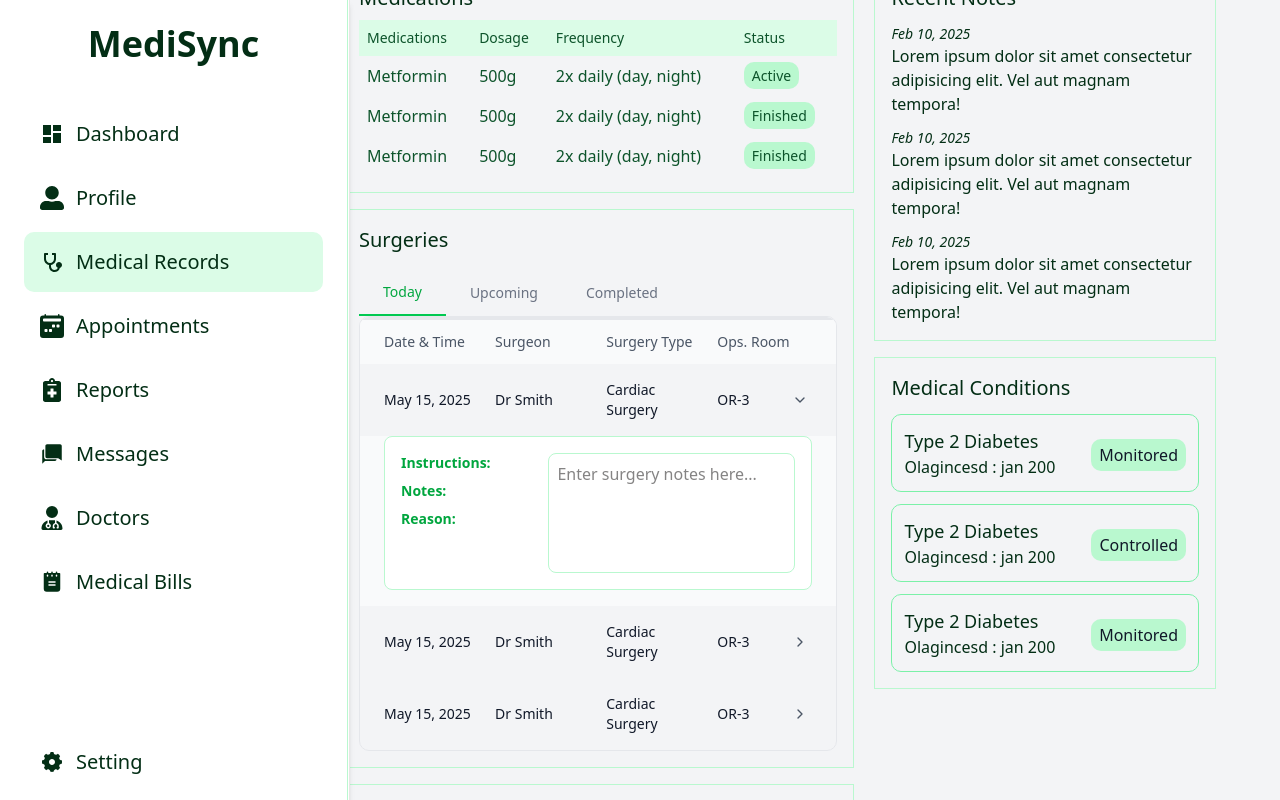
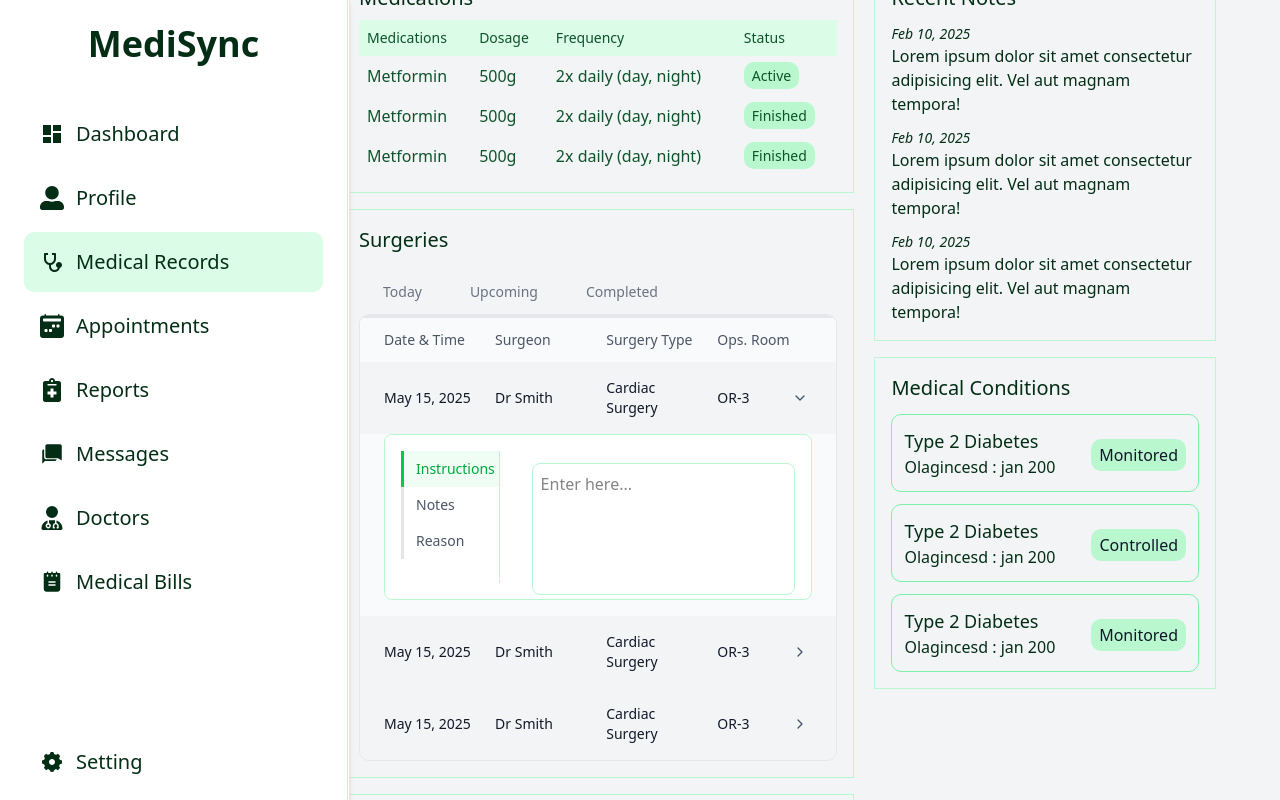
Before and after one commit to HarikaraPrashath/Auth-Next-Client, a Next.js app: page /dashboard/medical-records in a window 1280 px wide. Both pictures are taken after a click on the button 800 px from the left and 1047 px from the top of the page. Shown: the part 647-1447 px from the top of the page. Built offline with nearby package versions, Linux system fonts and the light colour scheme.

Commit message:
Add Active-Tab for Medical-Records

```diff
--- a/app/components/MedicalReportComponent/Surgeries/Surgeries.tsx
+++ b/app/components/MedicalReportComponent/Surgeries/Surgeries.tsx
@@ -47,6 +47,7 @@ const Surgeries = () => {
 
   const toggleRow = (id: string) => {
     setExpandedRow(expandedRow === id ? null : id);
+    setActiveTab("Instructions"); // reset tab when row opens
   };
 
   return (
@@ -122,39 +123,39 @@ const Surgeries = () => {
               {expandedRow === surgery.id && (
                 <div className="px-6 pb-4 bg-gray-50">
                   <div className="bg-white rounded-md border border-green-200 p-4 flex gap-4">
-                    {/* Left side - Info */}
-                    <div className="flex flex-col space-y-2 w-1/3">
-                      {surgery.instructions && (
-                        <div className="text-sm text-gray-700">
-                          <span className="font-semibold text-green-600">
-                            Instructions:
-                          </span>{" "}
-                        </div>
-                      )}
-                      {surgery.notes && (
-                        <div className="text-sm text-gray-700">
-                          <span className="font-semibold text-green-600">
-                            Notes:
-                          </span>{" "}
-                        </div>
-                      )}
-                      {surgery.reason && (
-                        <div className="text-sm text-gray-700">
-                          <span className="font-semibold text-green-600">
-                            Reason:
-                          </span>{" "}
-                        </div>
-                      )}
+                    {/* Vertical Tabs - Left side */}
+                    <div className="flex flex-col w-1/4 border-r border-green-200">
+                      {["Instructions", "Notes", "Reason"].map((tab) => (
+                        <button
+                          key={tab}
+                          type="button"
+                          className={`px-3 py-2 text-sm text-left transition-colors border-l-3 ${
+                            activeTab === tab
+                              ? "border-green-500 text-green-600 bg-green-50 font-medium "
+                              : "  text-gray-600 hover:text-green-700 hover:bg-gray-50 border-l-2"
+                          }`}
+                          onClick={() => setActiveTab(tab)}
+                        >
+                          {tab}
+                        </button>
+                      ))}
                     </div>
 
-                    {/* Right side - Textarea */}
-                    <div className="flex-grow">
+                    {/* Right side - Content */}
+                    <div className="flex-grow pl-4">
+                      {activeTab === "Instructions" && (
+                        <div className="text-sm text-gray-700"></div>
+                      )}
+                      {activeTab === "Notes" && (
+                        <div className="text-sm text-gray-700"></div>
+                      )}
+                      {activeTab === "Reason" && (
+                        <div className="text-sm text-gray-700"></div>
+                      )}
                       <textarea
-                        className="w-full h-full min-h-[100px] border border-green-200 border-opacity-40 rounded-md p-2 resize-none overflow-y-auto max-h-40
-                scrollbar-thin scrollbar-thumb-green-500 scrollbar-track-green-100"
+                        className="w-full h-full mt-3 min-h-[100px] border border-green-200 border-opacity-40 rounded-md p-2 resize-none overflow-y-auto max-h-40 scrollbar-thin scrollbar-thumb-green-500 scrollbar-track-green-100"
                         rows={4}
-                        placeholder="Enter surgery notes here..."
-                        onChange={() => {}}
+                        placeholder={"Enter here..."}
                       ></textarea>
                     </div>
                   </div>
--- a/app/components/MedicalReportComponent/VisitHistory/VisitHistory.tsx
+++ b/app/components/MedicalReportComponent/VisitHistory/VisitHistory.tsx
@@ -37,13 +37,12 @@ const visitHistory: History[] = [
 ];
 
 const VisitHistory = () => {
-  const [activeTab, setActiveTab] = useState("Today");
-  const [expandedRow, setExpandedRow] = useState<string | null>("");
-
-  const tabs = ["Today", "Upcoming", "Completed"];
+  const [expandedRow, setExpandedRow] = useState<string | null>(null);
+  const [activeTab, setActiveTab] = useState<string>("Reason");
 
   const toggleRow = (id: string) => {
     setExpandedRow(expandedRow === id ? null : id);
+    setActiveTab("Reason"); // reset tab when row opens
   };
 
   return (
@@ -58,32 +57,26 @@ const VisitHistory = () => {
               <th className="px-2 py-3 text-left">Date</th>
               <th className="px-2 py-3 text-left">Provider</th>
               <th className="px-2 py-3 text-left">Reason</th>
-              <th className=" py-3"></th>
+              <th className="py-3"></th>
             </tr>
           </thead>
 
           {/* Table Body */}
           <tbody>
-            {visitHistory.map((visitHistory) => (
-              <React.Fragment key={visitHistory.id}>
+            {visitHistory.map((visit) => (
+              <React.Fragment key={visit.id}>
                 {/* Main Row */}
                 <tr className="hover:bg-gray-50 transition-colors">
-                  <td className="px-2 py-4 text-gray-900">
-                    {visitHistory.date}
-                  </td>
-                  <td className="px-2 py-4 text-gray-900">
-                    {visitHistory.provider}
-                  </td>
-                  <td className="px-2 py-4 text-gray-900">
-                    {visitHistory.reason}
-                  </td>
+                  <td className="px-2 py-4 text-gray-900">{visit.date}</td>
+                  <td className="px-2 py-4 text-gray-900">{visit.provider}</td>
+                  <td className="px-2 py-4 text-gray-900">{visit.reason}</td>
                   <td className="px-6 py-4 text-right">
                     <button
                       type="button"
-                      onClick={() => toggleRow(visitHistory.id.toString())}
+                      onClick={() => toggleRow(visit.id.toString())}
                       className="p-1 hover:bg-gray-100 rounded"
                     >
-                      {expandedRow === visitHistory.id.toString() ? (
+                      {expandedRow === visit.id.toString() ? (
                         <ChevronDown className="w-4 h-4 text-gray-600" />
                       ) : (
                         <ChevronRight className="w-4 h-4 text-gray-600" />
@@ -93,49 +86,50 @@ const VisitHistory = () => {
                 </tr>
 
                 {/* Expanded Row */}
-                {expandedRow === visitHistory.id.toString() && (
+                {expandedRow === visit.id.toString() && (
                   <tr className="bg-gray-50">
                     <td colSpan={4} className="px-6 pb-4 w-full">
                       <div className="bg-white rounded-md border border-green-200 p-4 flex gap-4">
-                        {/* Left side - Info */}
-                        <div className="flex flex-col space-y-2 w-1/3">
-                          {visitHistory.re && (
-                            <div className="text-sm text-gray-700">
-                              <span className="font-semibold text-green-600">
-                                Reason:
-                              </span>{" "}
-                            </div>
-                          )}
-                          {visitHistory.notes && (
-                            <div className="text-sm text-gray-700">
-                              <span className="font-semibold text-green-600">
-                                Notes:
-                              </span>{" "}
-                            </div>
-                          )}
-                          {visitHistory.medicine && (
-                            <div className="text-sm text-gray-700">
-                              <span className="font-semibold text-green-600">
-                                Medicine:
-                              </span>{" "}
-                            </div>
-                          )}
-                          {visitHistory.tests && (
-                            <div className="text-sm text-gray-700">
-                              <span className="font-semibold text-green-600">
-                                Tests:
-                              </span>{" "}
-                            </div>
+                        {/* Vertical Tabs - Left side */}
+                        <div className="flex flex-col w-1/4 border-r border-green-200">
+                          {["Reason", "Notes", "Medicine", "Tests"].map(
+                            (tab) => (
+                              <button
+                                key={tab}
+                                type="button"
+                                className={`px-3 py-2 text-sm text-left transition-colors border-l-3 ${
+                                  activeTab === tab
+                                    ? "border-green-500 text-green-600 bg-green-50 font-medium"
+                                    : " text-gray-600 hover:text-green-700 hover:bg-gray-50 border-l-2"
+                                }`}
+                                onClick={() => setActiveTab(tab)}
+                              >
+                                {tab}
+                              </button>
+                            )
                           )}
                         </div>
 
-                        {/* Right side - Textarea */}
-                        <div className="flex-grow">
+                        {/* Right side - Content */}
+                        <div className="flex-grow pl-4">
+                          {activeTab === "Reason" && (
+                            <div className="text-sm text-gray-700"></div>
+                          )}
+                          {activeTab === "Notes" && (
+                            <div className="text-sm text-gray-700"></div>
+                          )}
+                          {activeTab === "Medicine" && (
+                            <div className="text-sm text-gray-700"></div>
+                          )}
+                          {activeTab === "Tests" && (
+                            <div className="text-sm text-gray-700"></div>
+                          )}
+
+                          {/* Textarea for editing */}
                           <textarea
-                            className="w-full h-full min-h-[100px] border border-green-200 border-opacity-40 rounded-md p-2 resize-none overflow-y-auto max-h-40 scrollbar-thin scrollbar-thumb-green-500 scrollbar-track-green-100"
+                            className="w-full h-full mt-3 min-h-[100px] border border-green-200 border-opacity-40 rounded-md p-2 resize-none overflow-y-auto max-h-40 scrollbar-thin scrollbar-thumb-green-500 scrollbar-track-green-100"
                             rows={4}
-                            placeholder="Enter notes here..."
-                            onChange={() => {}}
+                            placeholder={"Enter here..."}
                           ></textarea>
                         </div>
                       </div>
--- a/app/dashboard/medical-records/page.tsx
+++ b/app/dashboard/medical-records/page.tsx
@@ -53,7 +53,10 @@ const page = () => {
                 </tr>
                 <tr className="">
                   <td className="py-2 ">Height</td>
-                  <td className="py-2 text-right font-medium">5`7" (170cm)</td>
+                  <td className="py-2 text-right font-medium">
+                    {" "}
+                    5&apos;7&quot; (170cm)
+                  </td>
                 </tr>
                 <tr className="">
                   <td className="py-2 ">BMI (calc).</td>
```
